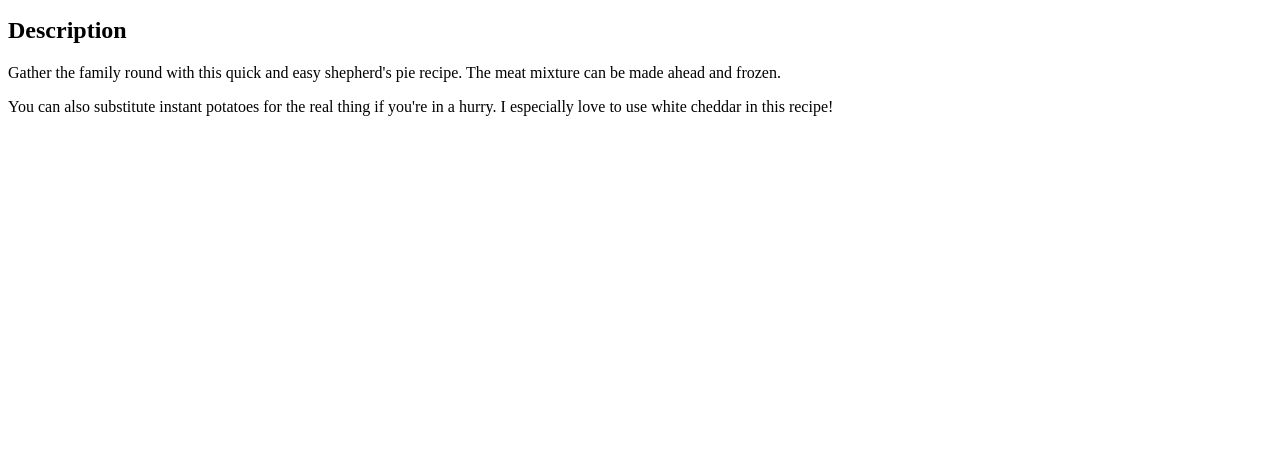
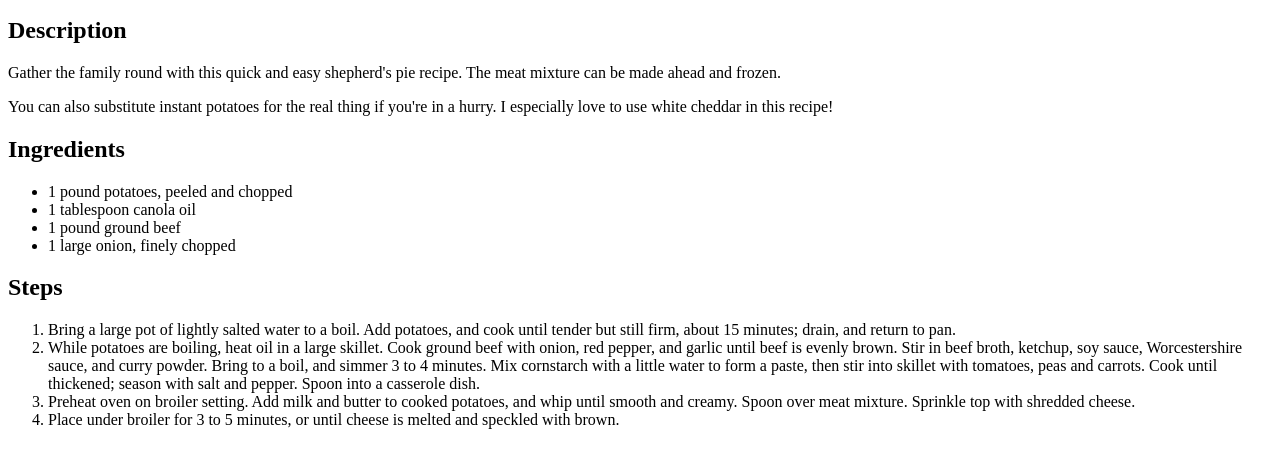
Before and after one commit to iceice54/odin-recipes, a plain HTML site: page recipes/shepherds-pie.html in a window 1280 px wide. Shown: the part 101-568 px from the top of the page. Drawn offline with Linux system fonts and the light colour scheme.

Commit message:
Add ingredients and steps for shepherds pie

```diff
--- a/recipes/shepherds-pie.html
+++ b/recipes/shepherds-pie.html
@@ -7,7 +7,24 @@
 
     <h1>Shepherd's Pie</h1>
     <img src="../images/shepherd's pie.webp" alt="Shepherd's Pie" width="300" height="300">
+
     <h2>Description</h2>
     <p>Gather the family round with this quick and easy shepherd's pie recipe. The meat mixture can be made ahead and frozen.</p>
     <p>You can also substitute instant potatoes for the real thing if you're in a hurry. I especially love to use white cheddar in this recipe!</p>
+
+    <h2>Ingredients</h2>
+    <ul>
+        <li>1 pound potatoes, peeled and chopped</li>
+        <li>1 tablespoon canola oil</li>
+        <li>1 pound ground beef</li>
+        <li>1 large onion, finely chopped</li>
+    </ul>
+
+    <h2>Steps</h2>
+    <ol>
+        <li>Bring a large pot of lightly salted water to a boil. Add potatoes, and cook until tender but still firm, about 15 minutes; drain, and return to pan.</li>
+        <li>While potatoes are boiling, heat oil in a large skillet. Cook ground beef with onion, red pepper, and garlic until beef is evenly brown. Stir in beef broth, ketchup, soy sauce, Worcestershire sauce, and curry powder. Bring to a boil, and simmer 3 to 4 minutes. Mix cornstarch with a little water to form a paste, then stir into skillet with tomatoes, peas and carrots. Cook until thickened; season with salt and pepper. Spoon into a casserole dish.</li>
+        <li>Preheat oven on broiler setting. Add milk and butter to cooked potatoes, and whip until smooth and creamy. Spoon over meat mixture. Sprinkle top with shredded cheese.</li>
+        <li>Place under broiler for 3 to 5 minutes, or until cheese is melted and speckled with brown.</li>
+    </ol>
 </html>
```
